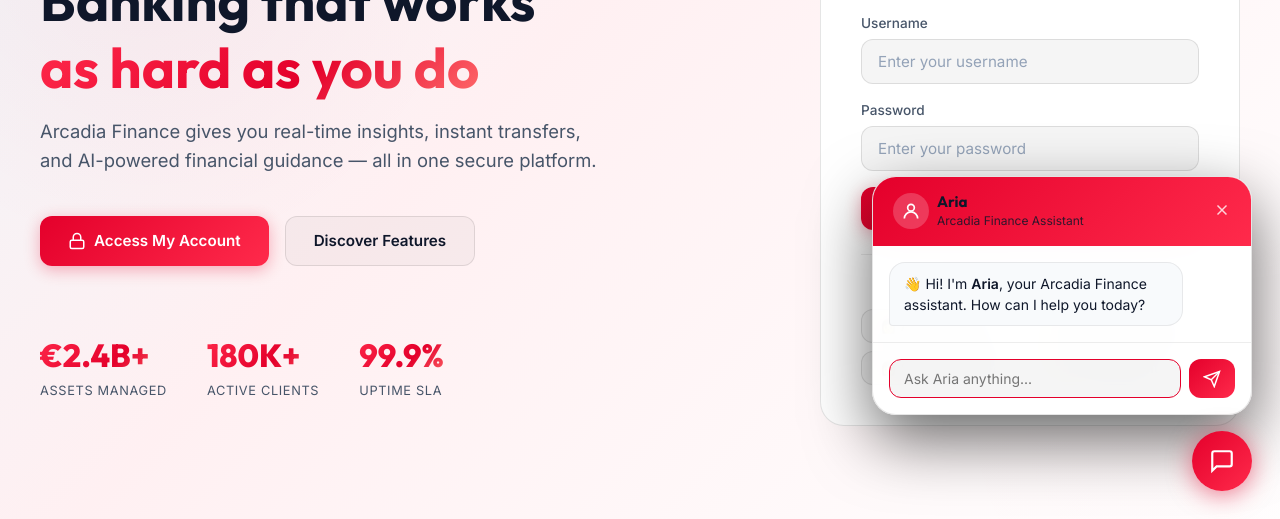
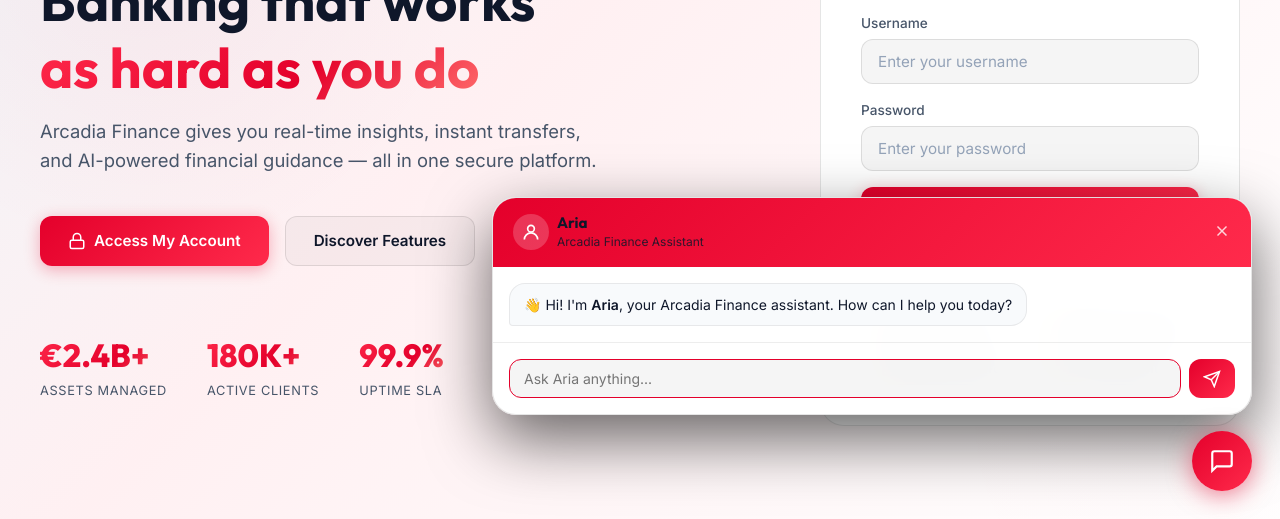
Before and after one commit to MattDierick/arcadia-finance-3.0, a plain HTML site: page main-app/frontend/index.html in a window 1280 px wide. Both pictures are taken after a click on the button 1222 px from the left and 742 px from the top of the page. Shown: the part 281-800 px from the top of the page. Drawn offline with Linux system fonts and the light colour scheme.

Commit message:
new chat window size

```diff
--- a/main-app/frontend/css/styles.css
+++ b/main-app/frontend/css/styles.css
@@ -226,7 +226,7 @@
 /* ── Chatbot ─────────────── */
 #chatbot-fab { position: fixed; bottom: 28px; right: 28px; z-index: 2000; width: 60px; height: 60px; border-radius: 50%; background: var(--grad-brand); border: none; cursor: pointer; display: flex; align-items: center; justify-content: center; box-shadow: 0 4px 24px rgba(228,0,43,0.5); transition: var(--transition); color: #fff; }
 #chatbot-fab:hover { transform: scale(1.08); box-shadow: 0 6px 32px rgba(228,0,43,0.65); }
-#chatbot-panel { position: fixed; bottom: 104px; right: 28px; z-index: 1999; width: 380px; max-height: 560px; display: flex; flex-direction: column; background: var(--bg-card); border: 1px solid var(--border-card); border-radius: var(--radius-xl); box-shadow: 0 24px 64px rgba(0,0,0,0.6); backdrop-filter: blur(20px); -webkit-backdrop-filter: blur(20px); overflow: hidden; transition: var(--transition-slow); transform-origin: bottom right; }
+#chatbot-panel { position: fixed; bottom: 104px; right: 28px; z-index: 1999; width: 760px; max-height: min(1120px, 85vh); display: flex; flex-direction: column; background: var(--bg-card); border: 1px solid var(--border-card); border-radius: var(--radius-xl); box-shadow: 0 24px 64px rgba(0,0,0,0.6); backdrop-filter: blur(20px); -webkit-backdrop-filter: blur(20px); overflow: hidden; transition: var(--transition-slow); transform-origin: bottom right; }
 #chatbot-panel.hidden { transform: scale(0.85); opacity: 0; pointer-events: none; }
 .chatbot-header { background: var(--grad-brand); padding: 16px 20px; display: flex; align-items: center; gap: var(--space-sm); }
 .chatbot-avatar { width: 36px; height: 36px; border-radius: 50%; background: rgba(255,255,255,0.2); display: flex; align-items: center; justify-content: center; }
```
